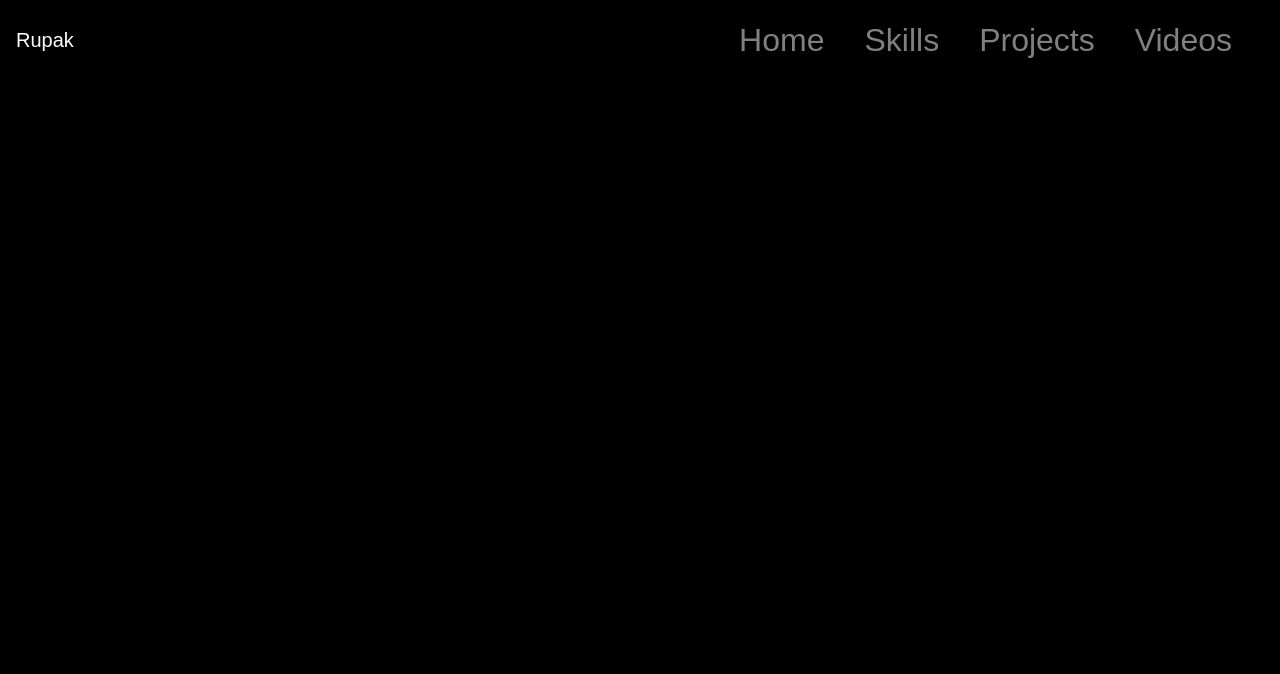
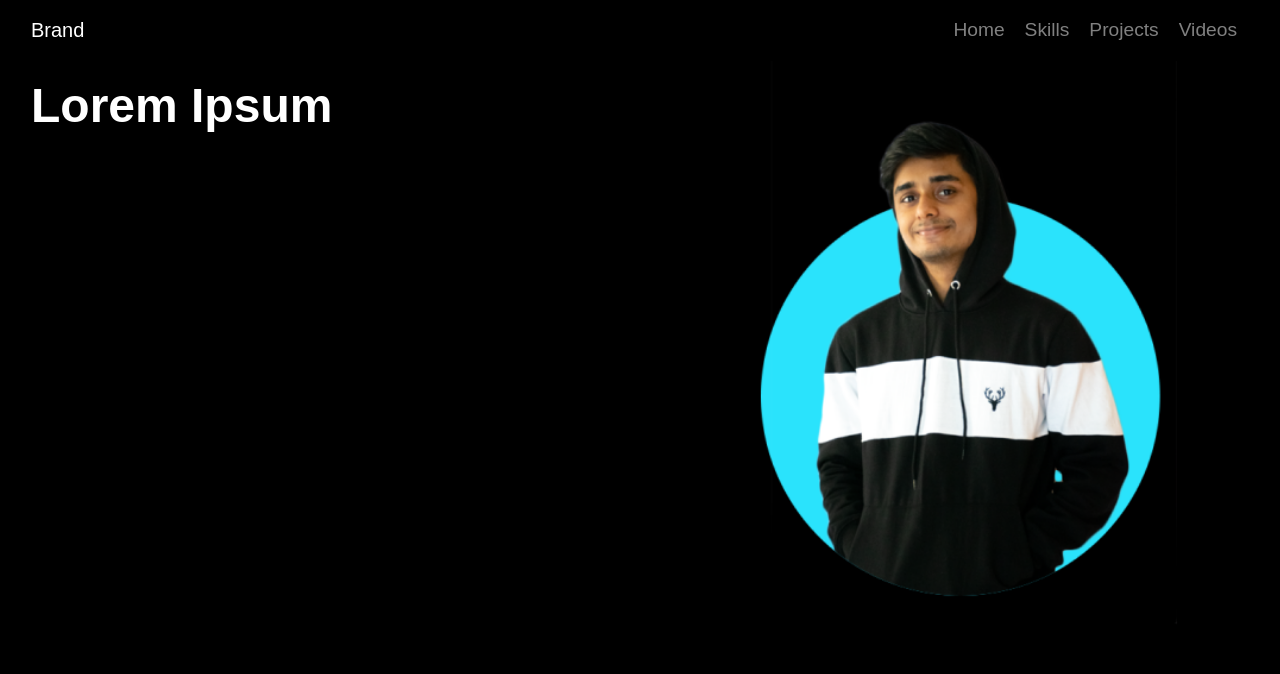
Before and after one commit to rupakyeware/rupakyeware.github.io, a plain HTML site: page index.html in a window 1280 px wide. Drawn offline with nearby package versions, Linux system fonts and the light colour scheme.

Commit message:
added title section image and text

```diff
--- a/CSS/styles.css
+++ b/CSS/styles.css
@@ -6,6 +6,15 @@ body {
   color: white;
 }
 
-.nav-font {
-  font-size: 2em;
+h1 {
+  font-family: 'Montserrat', sans-serif;
+  font-size: 3rem;
+  font-weight: 600;
 }
+.navbar {
+  font-size: 1.2rem;
+}
+
+.title-img {
+  width: 90%
+}
--- a/index.html
+++ b/index.html
@@ -5,40 +5,62 @@
     <meta charset="utf-8">
     <meta name="viewport" content="width=device-width, initial-scale=1, shrink-to-fit=no">
 
-    <!-- Bootstrap CSS -->
-    <link rel="stylesheet" href="https://maxcdn.bootstrapcdn.com/bootstrap/4.0.0/css/bootstrap.min.css" integrity="sha384-Gn5384xqQ1aoWXA+058RXPxPg6fy4IWvTNh0E263XmFcJlSAwiGgFAW/dAiS6JXm" crossorigin="anonymous">
-    <link rel="stylesheet" href="css/styles.css">
-
-    <title>Hello, world!</title>
-  </head>
-  <body>
-    <!-- Optional JavaScript -->
-    <!-- jQuery first, then Popper.js, then Bootstrap JS -->
+    <!-- Bootstrap Scripts -->
     <script src="https://code.jquery.com/jquery-3.2.1.slim.min.js" integrity="sha384-KJ3o2DKtIkvYIK3UENzmM7KCkRr/rE9/Qpg6aAZGJwFDMVNA/GpGFF93hXpG5KkN" crossorigin="anonymous"></script>
     <script src="https://cdnjs.cloudflare.com/ajax/libs/popper.js/1.12.9/umd/popper.min.js" integrity="sha384-ApNbgh9B+Y1QKtv3Rn7W3mgPxhU9K/ScQsAP7hUibX39j7fakFPskvXusvfa0b4Q" crossorigin="anonymous"></script>
     <script src="https://maxcdn.bootstrapcdn.com/bootstrap/4.0.0/js/bootstrap.min.js" integrity="sha384-JZR6Spejh4U02d8jOt6vLEHfe/JQGiRRSQQxSfFWpi1MquVdAyjUar5+76PVCmYl" crossorigin="anonymous"></script>
 
-    <nav class="navbar navbar-expand-lg navbar-dark nav-font">
-      <a class="navbar-brand" href="#">Rupak</a>
+    <!-- Bootstrap CSS -->
+    <link rel="stylesheet" href="https://maxcdn.bootstrapcdn.com/bootstrap/4.0.0/css/bootstrap.min.css" integrity="sha384-Gn5384xqQ1aoWXA+058RXPxPg6fy4IWvTNh0E263XmFcJlSAwiGgFAW/dAiS6JXm" crossorigin="anonymous">
+
+    <!-- Custom CSS -->
+    <link rel="stylesheet" href="css/styles.css">
+
+    <title>Rupak Yeware</title>
+  </head>
+  <body>
+    <div class="container-fluid ">
+
+    <!-- Navbar -->
+    <nav class="navbar navbar-expand-lg navbar-dark">
+      <a class="navbar-brand" href="#">Brand</a>
       <button class="navbar-toggler" type="button" data-toggle="collapse" data-target="#navbarTogglerDemo02" aria-controls="navbarTogglerDemo02" aria-expanded="false" aria-label="Toggle navigation">
         <span class="navbar-toggler-icon"></span>
       </button>
       <div class="collapse navbar-collapse" id="navbarTogglerDemo02">
       <ul class="navbar-nav ml-auto">
-        <li class="nav-item mr-4">
+        <li class="nav-item mr-1">
           <a class="nav-link" href="#">Home</a>
         </li>
-        <li class="nav-item mr-4">
+        <li class="nav-item mr-1">
           <a class="nav-link" href="#">Skills</a>
         </li>
-        <li class="nav-item mr-4">
+        <li class="nav-item mr-1">
           <a class="nav-link" href="#">Projects</a>
-          <li class="nav-item mr-4">
+        </li>
+          <li class="nav-item mr-1">
             <a class="nav-link" href="#">Videos</a>
           </li>
         </li>
       </ul>
     </div>
     </nav>
+
+    <!-- Title section -->
+  <section id="title">
+    <div class="row">
+      <div class="col-md-6">
+        <div class="p-3">
+          <h1>Lorem Ipsum</h1>
+        </div>
+      </div>
+      <div class="col-md-6">
+        <div class="">
+          <img src="Images/main-img.png" alt="title-img" class="w-100">
+        </div>
+      </div>
+    </div>
+  </section>
+  </div>
   </body>
 </html>
```
